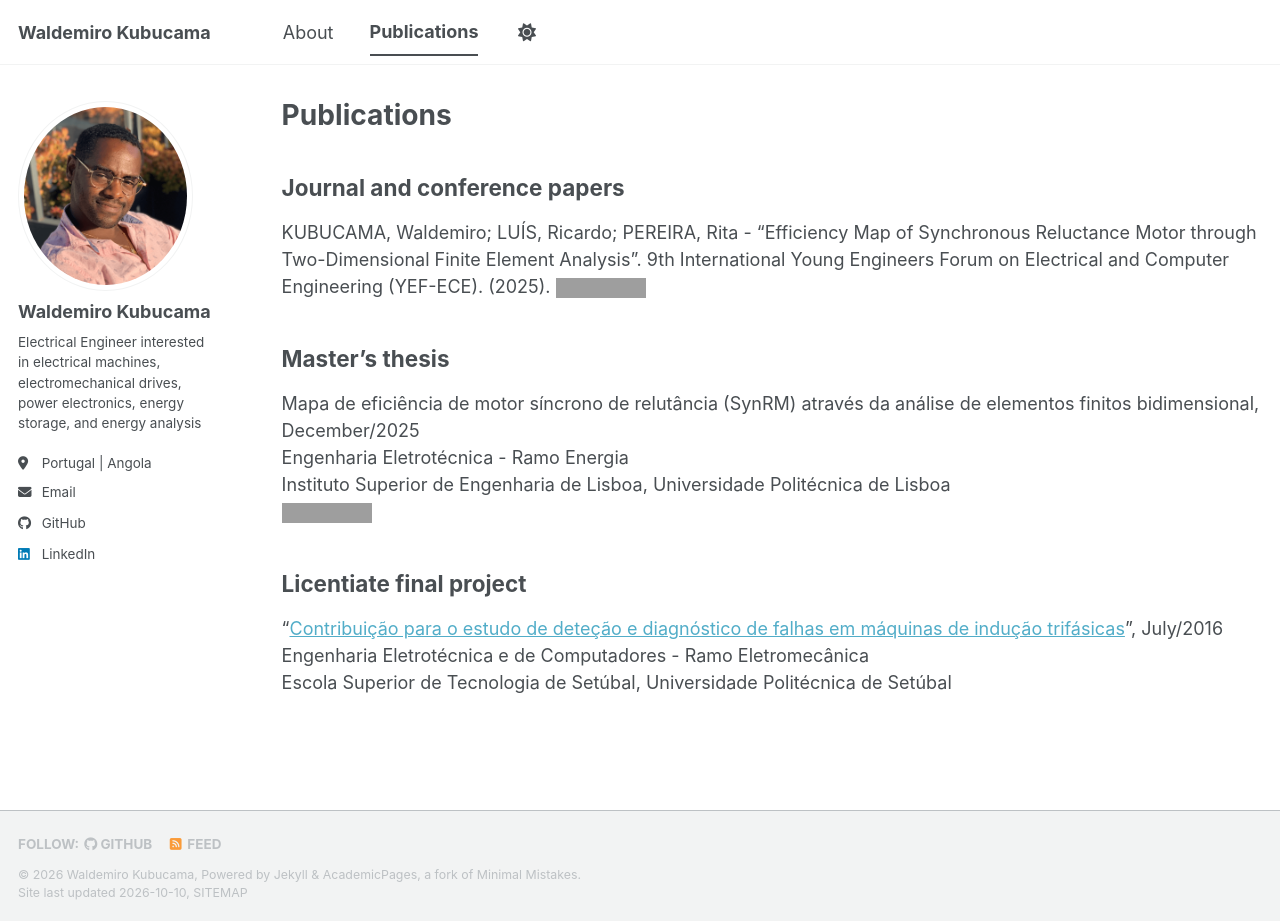
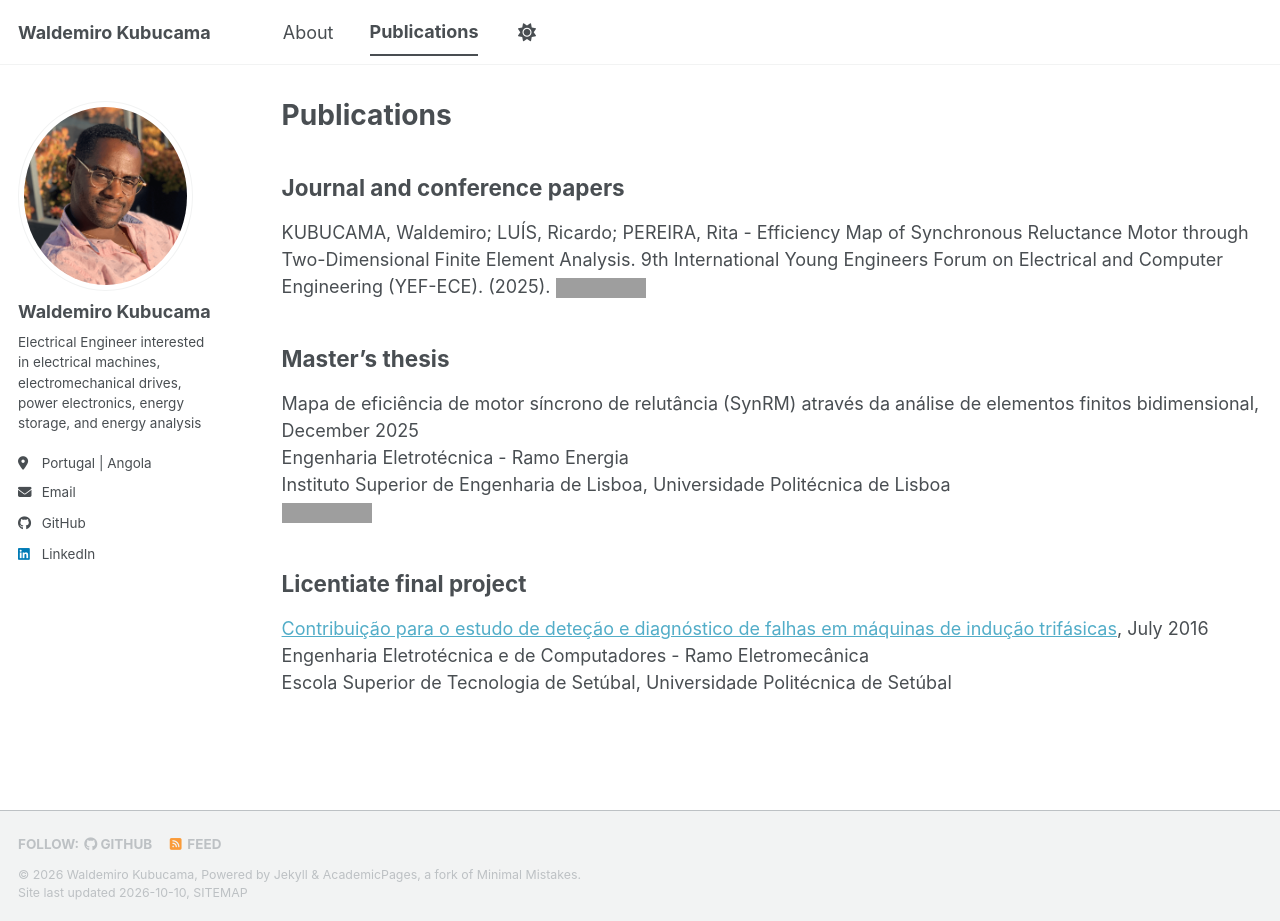
Before and after one commit to WaldemiroKubucama/WaldemiroKubucama, a Jekyll site: the page built from _pages/publications.md, in a window 1280 px wide and 921 px high. Built offline with Jekyll 4.4.1, drawn with Linux system fonts in a browser that asks for light colours; a style sheet for code colours, icons or effects is not loaded; grey boxes are pictures that could not be loaded.

```diff
--- a/_pages/publications.md
+++ b/_pages/publications.md
@@ -6,12 +6,12 @@ author_profile: true
 ---
 
 ## Journal and conference papers
-KUBUCAMA, Waldemiro; LUÍS, Ricardo; PEREIRA, Rita - "Efficiency Map of Synchronous Reluctance Motor through Two-Dimensional Finite Element Analysis". 9th International Young Engineers Forum on Electrical and Computer Engineering (YEF-ECE). (2025).
+KUBUCAMA, Waldemiro; LUÍS, Ricardo; PEREIRA, Rita - Efficiency Map of Synchronous Reluctance Motor through Two-Dimensional Finite Element Analysis. 9th International Young Engineers Forum on Electrical and Computer Engineering (YEF-ECE). (2025).
 [![IEEE](https://img.shields.io/badge/IEEE-DOI:10.1109%2FYEF--ECE66503.2025.11117500-blue?logo=ieee&logoColor=white)](https://doi.org/10.1109/YEF-ECE66503.2025.11117500)
 
 
 ## Master’s thesis
-Mapa de eficiência de motor síncrono de relutância (SynRM) através da análise de elementos finitos bidimensional, December/2025\
+Mapa de eficiência de motor síncrono de relutância (SynRM) através da análise de elementos finitos bidimensional, December 2025\
 Engenharia Eletrotécnica - Ramo Energia\
 Instituto Superior de Engenharia de Lisboa, Universidade Politécnica de Lisboa\
 [![UPL](https://img.shields.io/badge/Universidade_Polit%C3%A9cnica_de_Lisboa--ISEL-Trabalho_de_mestrado-9E1B32?style=flat&logoColor=white)](http://hdl.handle.net/10400.21/23168)
@@ -19,6 +19,6 @@ Instituto Superior de Engenharia de Lisboa, Universidade Politécnica de Lisboa\
 
 
 ## Licentiate final project
-"[Contribuição para o estudo de deteção e diagnóstico de falhas em máquinas de indução trifásicas]({{ "/files/TFM_ISEL.pdf" | relative_url }})", July/2016\
+[Contribuição para o estudo de deteção e diagnóstico de falhas em máquinas de indução trifásicas]({{ "/files/Projeto de Licenciatura.pdf" | relative_url }}), July 2016\
 Engenharia Eletrotécnica e de Computadores - Ramo Eletromecânica\
 Escola Superior de Tecnologia de Setúbal, Universidade Politécnica de Setúbal
```
